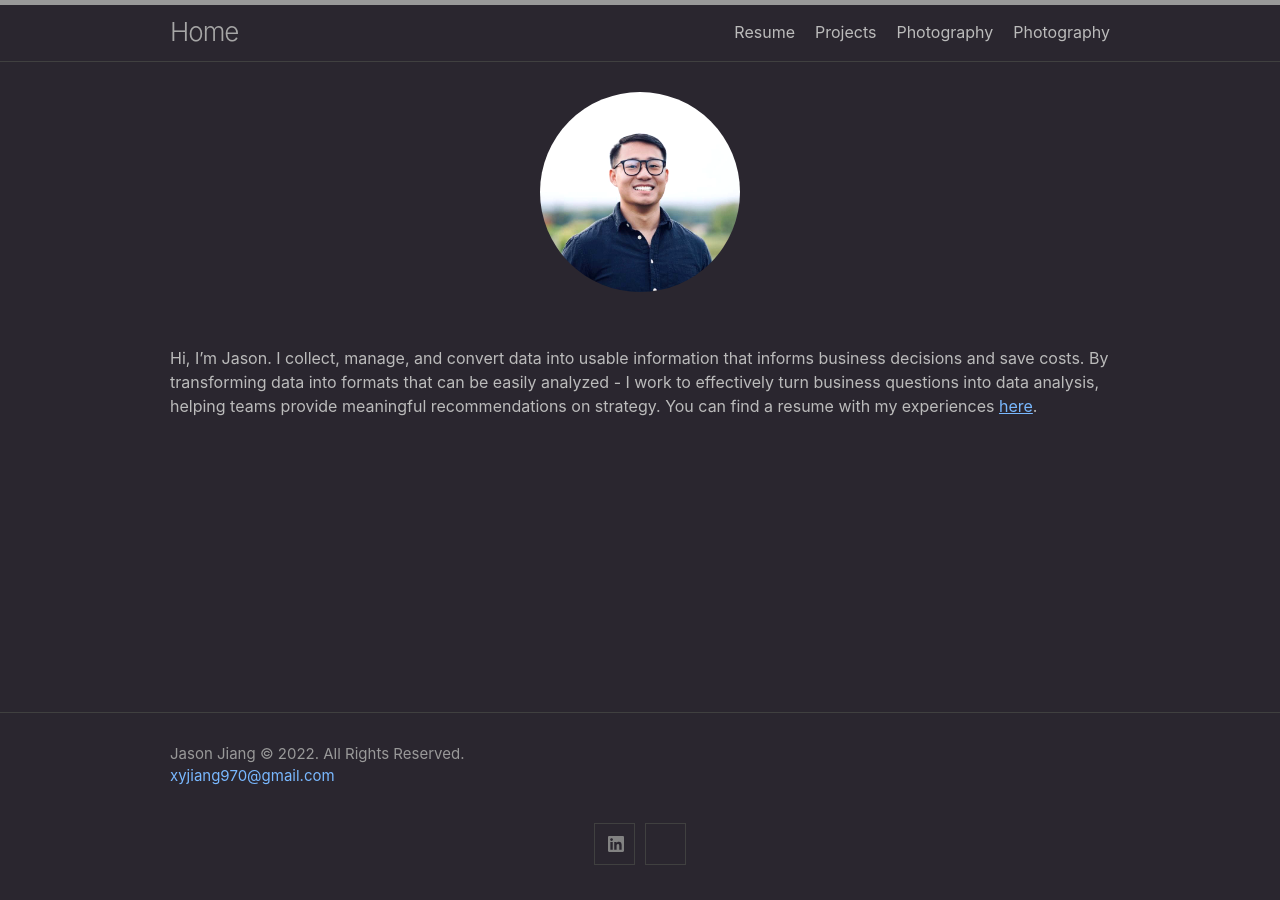
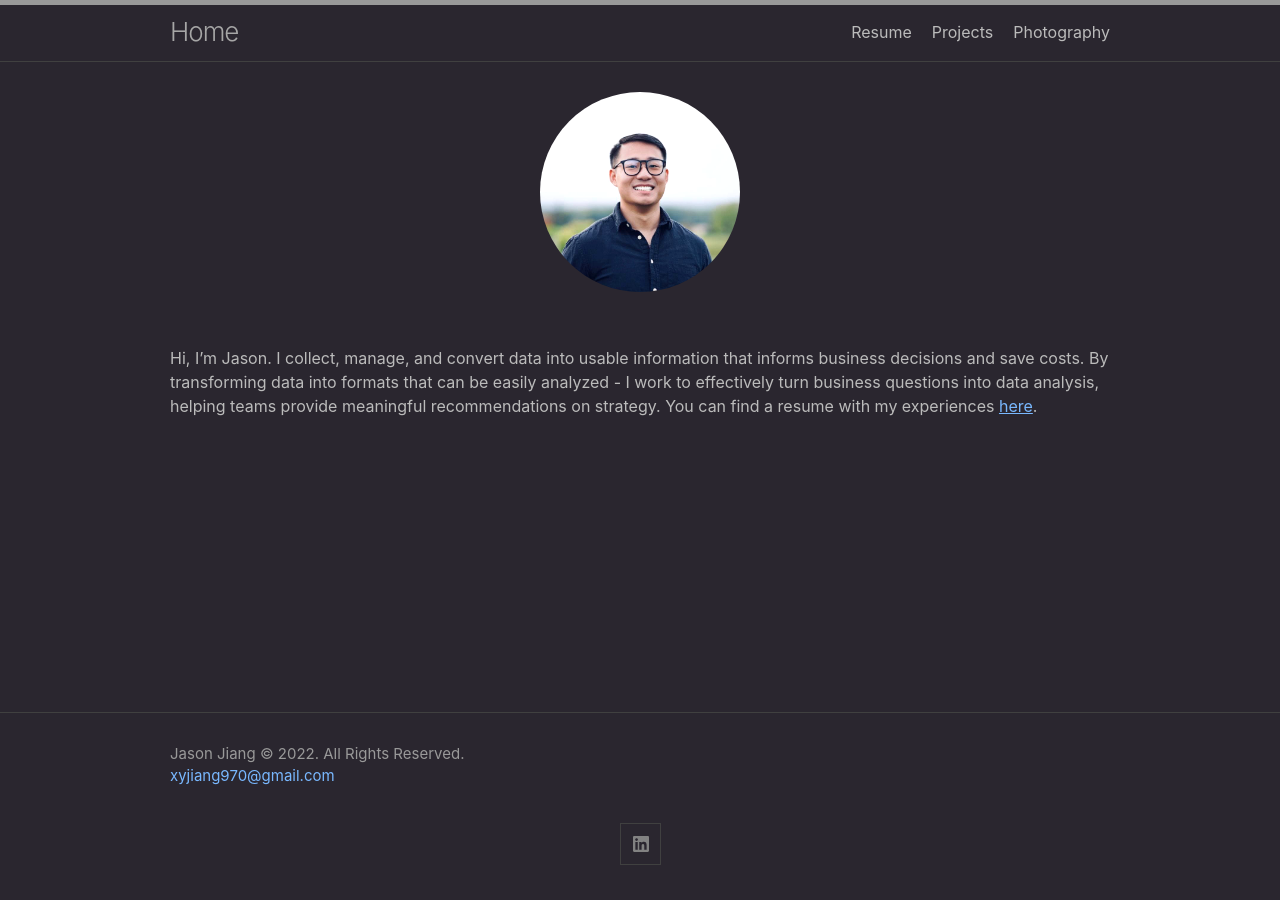
Before and after one commit to xyjiang970/xyjiang970.github.io, a Jekyll site: the page built from index.md, in a window 1280 px wide. Built offline with Jekyll 4.4.1, drawn with Linux system fonts in a browser that asks for light colours.

Commit message:
Update _config.yml

```diff
--- a/_config.yml
+++ b/_config.yml
@@ -25,7 +25,6 @@ minima:
     # flickr:   jekyll
     #instagram: [username]
     linkedin: xyjiang
-    vsco: xyjiang970/gallery
     # pinterest: jekyll
     # youtube: jekyll
     # youtube_channel: UC8CXR1-6J70i1pfPg1PME1g
@@ -53,7 +52,7 @@ minima:
 header_pages:
  - resume_link.md
  - projects/projects_home.md
- - photography_link.md
+# - photography_link.md
 #  - TravelBlog_link.md
 
 
```
